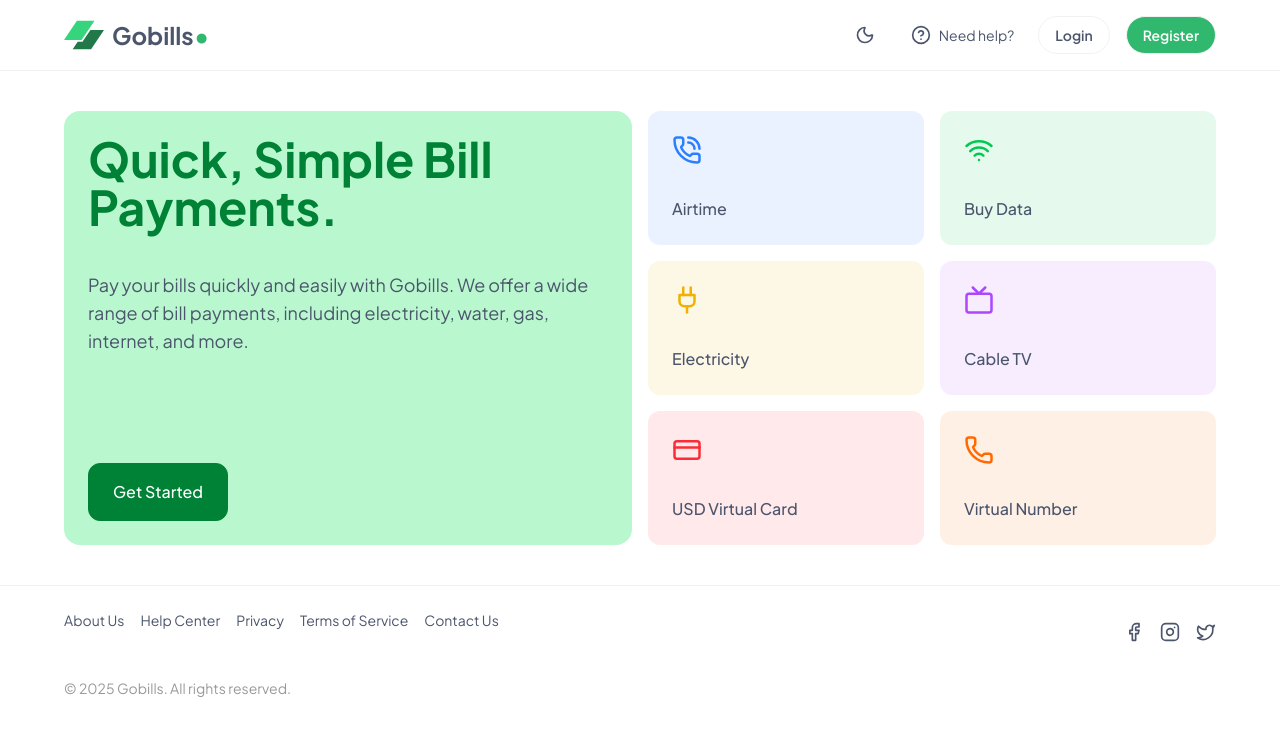
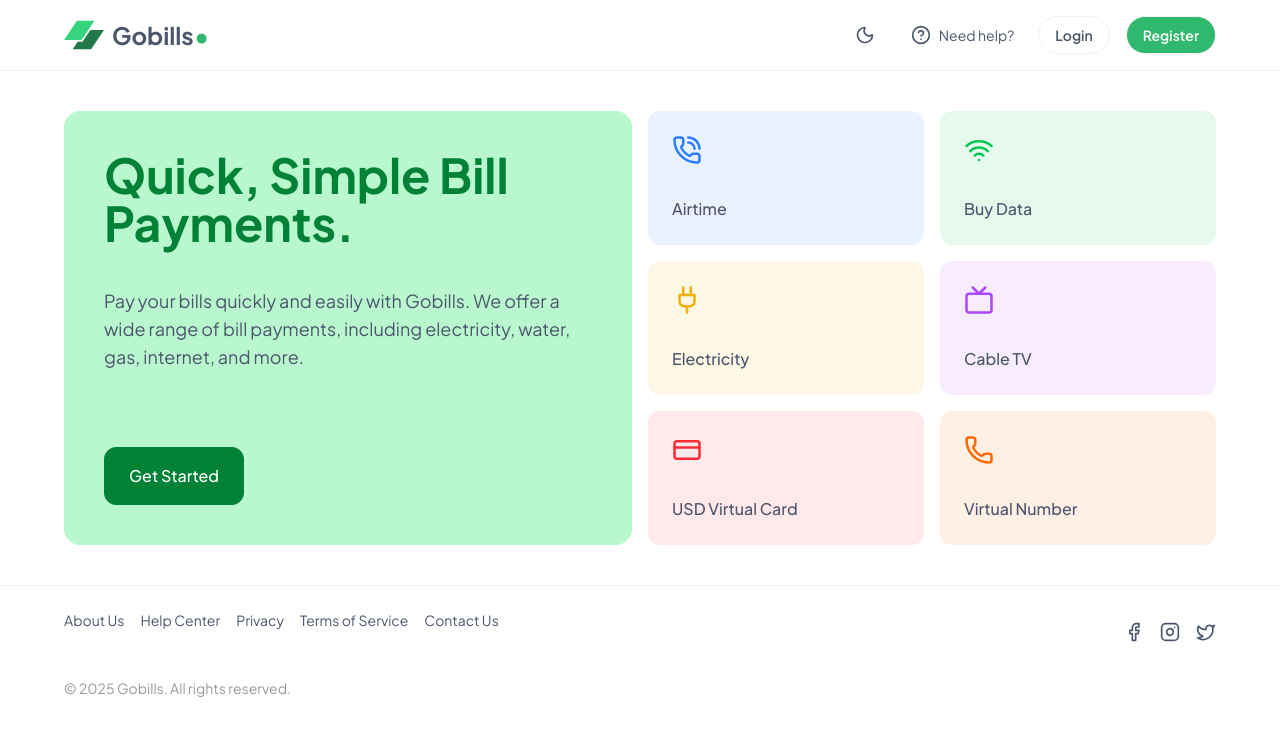
Before and after one commit to learnwithjacksun/gobills, a React (Vite) app in the folder frontend/: page / in a window 1280 px wide. Shown: the top 736 px of the page. Built offline with nearby package versions, Linux system fonts and the light colour scheme.

Commit message:
Update hero component padding for improved layout on larger screens

```diff
--- a/frontend/src/components/main/hero.tsx
+++ b/frontend/src/components/main/hero.tsx
@@ -5,7 +5,7 @@ import { Link } from "react-router-dom";
 export default function Hero() {
   return (
     <div className="grid grid-cols-1 md:grid-cols-2 md:items-center md:gap-4 gap-10 my-10">
-        <div className="bg-[#b9f8cf] dark:bg-green-300 rounded-2xl p-6 flex flex-col flex-1 min-h-full">
+        <div className="bg-[#b9f8cf] dark:bg-green-300 rounded-2xl md:p-10 p-6 flex flex-col flex-1 min-h-full">
             <div className="space-y-4 md:space-y-10">
                 <h2 className="text-4xl md:text-5xl font-bold text-green-700 dark:text-green-900">Quick, Simple Bill Payments.</h2>
                 <p className="text-sm md:text-lg dark:text-green-900">
```
